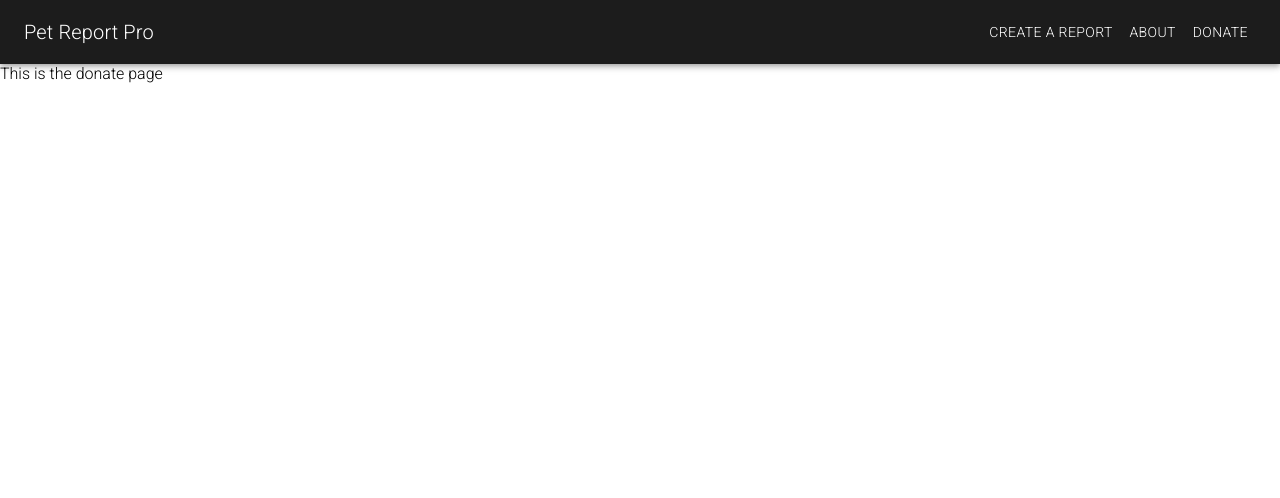
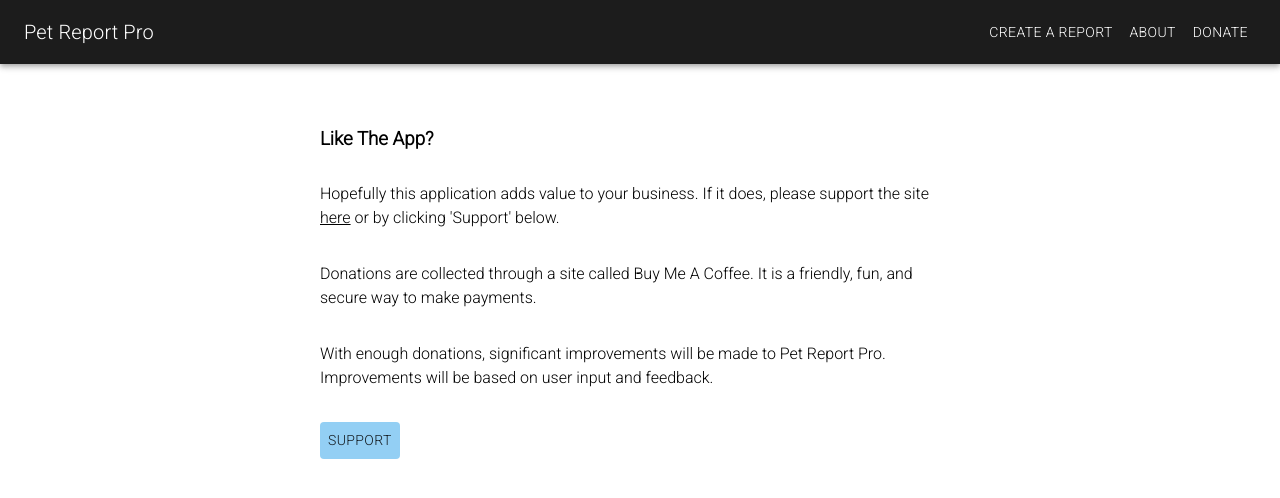
Before and after one commit to Matt2844/pet-report-app, a React (Create React App) app in the folder pet-report/: page /donate in a window 1280 px wide. Shown: the top 498 px of the page. Built offline with nearby package versions, Linux system fonts and the light colour scheme; a web font is replaced by a local one.

Commit message:
added donate page (complete)

```diff
--- a/pet-report/public/index.html
+++ b/pet-report/public/index.html
@@ -26,7 +26,7 @@
       work correctly both with client-side routing and a non-root public URL.
       Learn how to configure a non-root public URL by running `npm run build`.
     -->
-  <title>React App</title>
+  <title>Pet Report Pro</title>
 </head>
 
 <body>
--- a/pet-report/src/App.css
+++ b/pet-report/src/App.css
@@ -270,3 +270,21 @@ li h4 {
   margin-bottom: 1.7rem;
   text-align: center;
 }
+
+/* DONATE PAGE */
+
+.donate-wrapper p a {
+  text-decoration: underline;
+  color: black;
+}
+
+.donate-wrapper {
+margin: auto;
+width: 50%;
+margin-top: 4rem;
+}
+
+.donate-wrapper p {
+  margin-top: 2rem;
+  line-height: 1.5;
+}
--- a/pet-report/src/components/Donate.js
+++ b/pet-report/src/components/Donate.js
@@ -1,12 +1,27 @@
 import React from 'react'
+import Button from '@material-ui/core/Button';
+import { makeStyles } from '@material-ui/core/styles';
 
 
+const useStyles = makeStyles({
+  support: {
+    marginTop: '2rem',
+    backgroundColor: 'rgb(147, 207, 244)',
+  }
+})
+
 export default function Donate () {
-
+  const classes = useStyles();
 
   return (
-    <div>
-      <p>This is the donate page</p>
-    </div>
+    <div className="donate-wrapper">
+      <h3>Like The App?</h3>
+      <p>Hopefully this application adds value to your business. If it does, please support the site <a href='https://www.buymeacoffee.com/pet.report.pro' target="_blank" rel="noopener noreferrer">here</a> or by clicking 'Support' below.</p>
+      <p>Donations are collected through a site called Buy Me A Coffee. It is a friendly, fun, and secure way to make payments.</p>
+      <p>With enough donations, significant improvements will be made to Pet Report Pro. Improvements will be based on user input and feedback.</p>
+      <a href='https://www.buymeacoffee.com/pet.report.pro' target="_blank" rel="noopener noreferrer">
+        <Button className={classes.support}>Support</Button>
+      </a>
+    </div >
   )
 }
```
Also changed, not shown: 2 other files (tests, documents, lock files or other folders).
